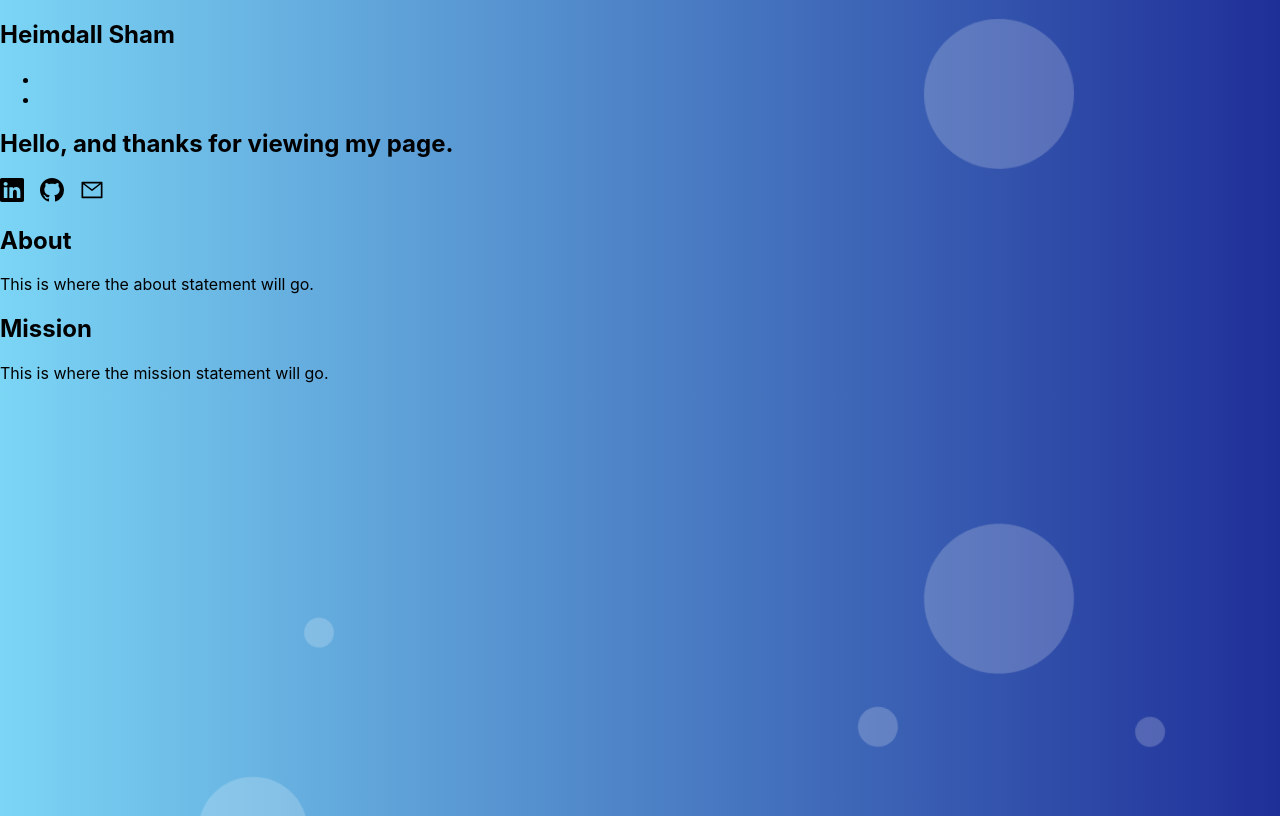
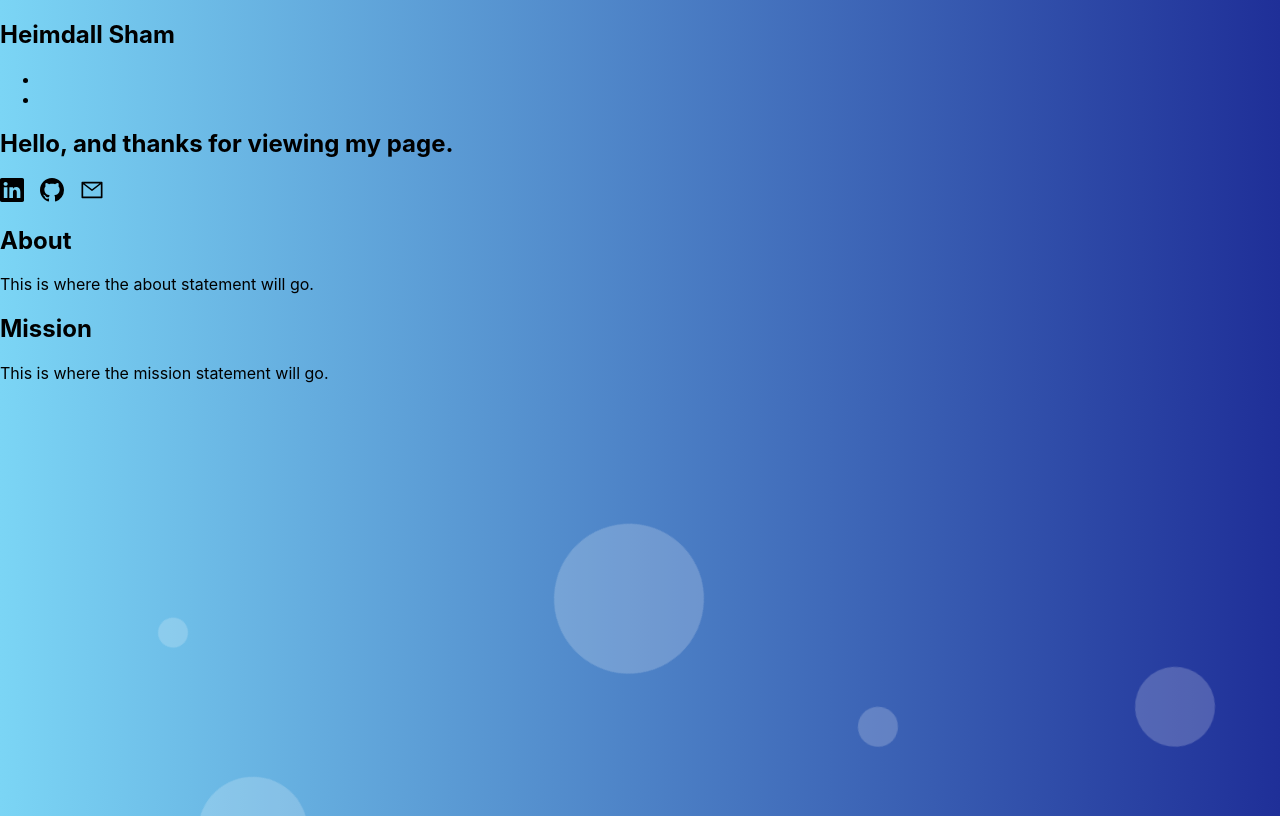
Before and after one commit to HeimdallS/personal-site, a React (Create React App) app: page / in a window 1280 px wide. Shown: the top 816 px of the page. Built offline with nearby package versions, Linux system fonts and the light colour scheme.

Commit message:
Revised animation sizing and timing.

```diff
--- a/src/pages/HomePage/HomePage.scss
+++ b/src/pages/HomePage/HomePage.scss
@@ -27,8 +27,8 @@
     position: absolute;
     display: block;
     list-style: none;
-    width: 1.563rem;
-    height: 1.563rem;
+    width: 25px;
+    height: 25px;
     background: rgba(255, 255, 255, 0.2);
     animation: animate 20s linear infinite;
     bottom: -150px;
@@ -36,13 +36,13 @@
 
     &--1 {
       left: 86%;
-      width: 30px;
-      height: 30px;
+      width: 80px;
+      height: 80px;
       animation-delay: 0s;
     }
 
     &--2 {
-      left: 23%;
+      left: 12%;
       width: 30px;
       height: 30px;
       animation-delay: 1.5s;
@@ -51,14 +51,14 @@
 
     &--3 {
       left: 70%;
-      width: 150px;
-      height: 150px;
-      animation-delay: 0s;
-      animation-duration: 5.5s;
+      width: 100px;
+      height: 100px;
+      animation-delay: 5.5s;
+      animation-duration: 10s;
     }
 
     &--4 {
-      left: 70%;
+      left: 42%;
       width: 150px;
       height: 150px;
       animation-delay: 0s;
```
